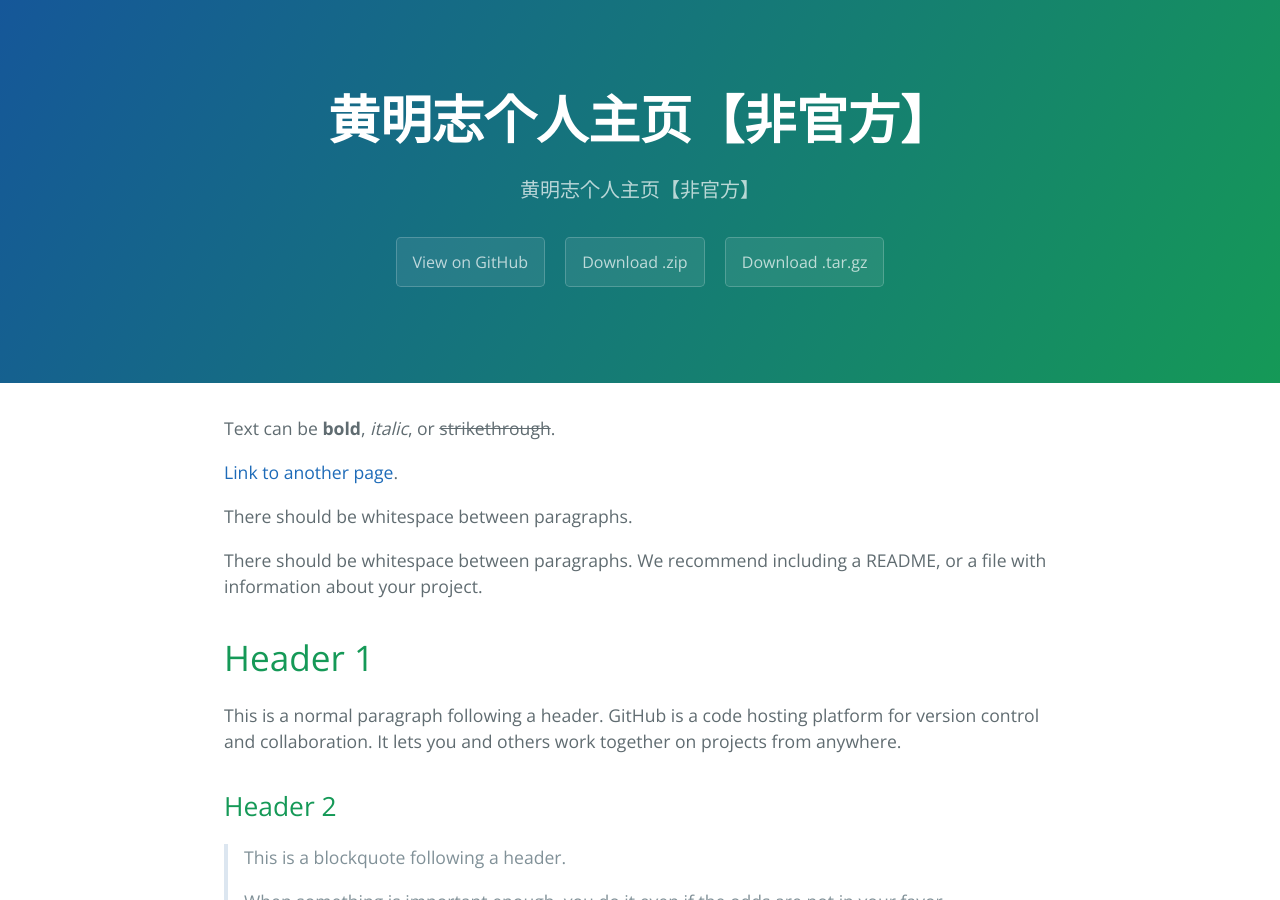
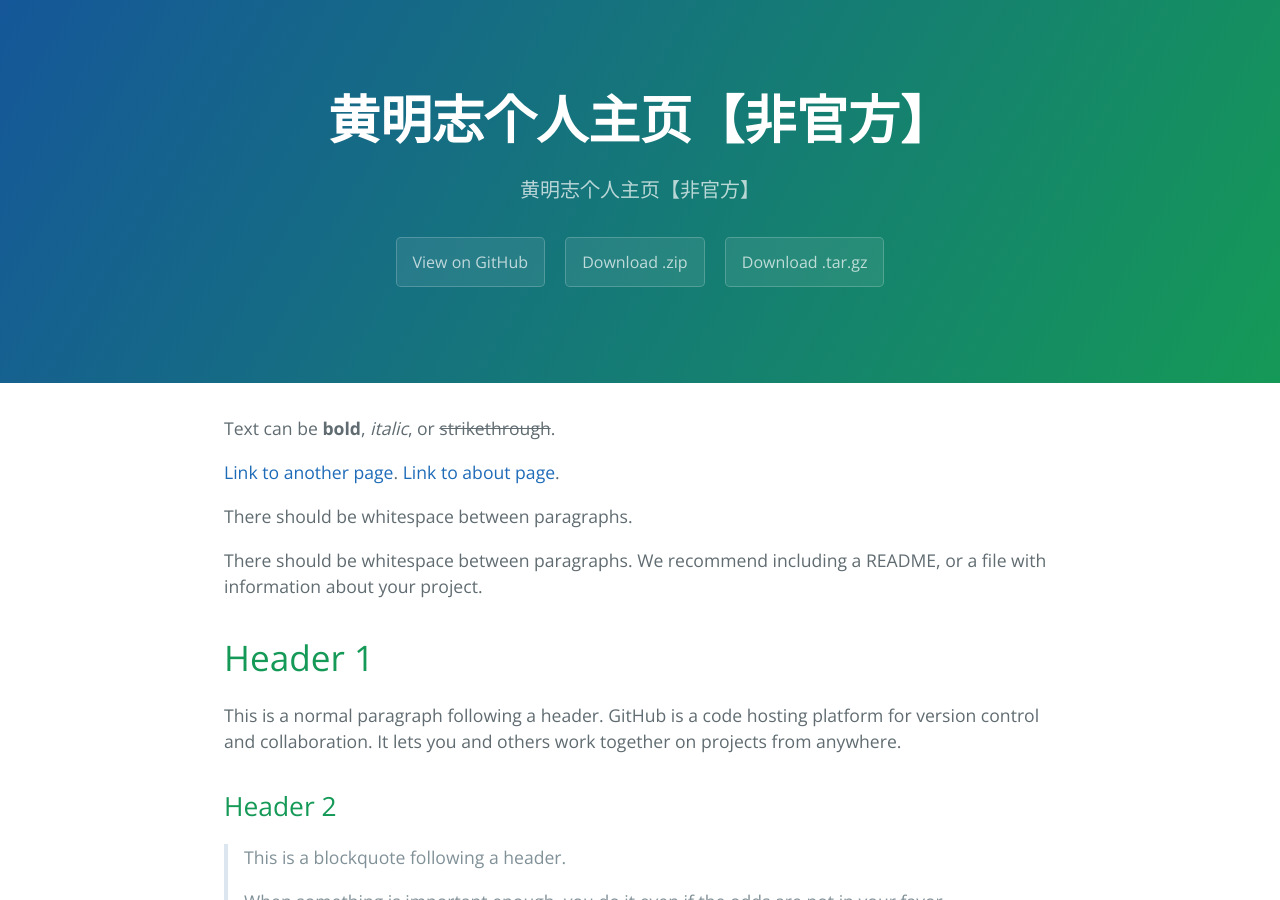
Before and after one commit to a354123417/huangmingzhi, a Jekyll site: the page built from index.md, in a window 1280 px wide and 900 px high. Built offline with Jekyll 4.4.1, drawn with Linux system fonts in a browser that asks for light colours.

Commit message:
Update index.md

```diff
--- a/index.md
+++ b/index.md
@@ -5,6 +5,7 @@ layout: default
 Text can be **bold**, _italic_, or ~~strikethrough~~.
 
 [Link to another page](./another-page.html).
+[Link to about page](./pages/about.html).
 
 There should be whitespace between paragraphs.
 
```
